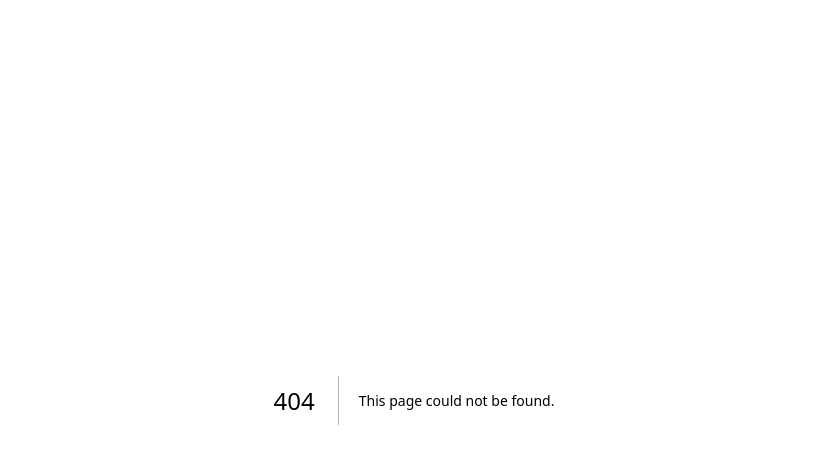
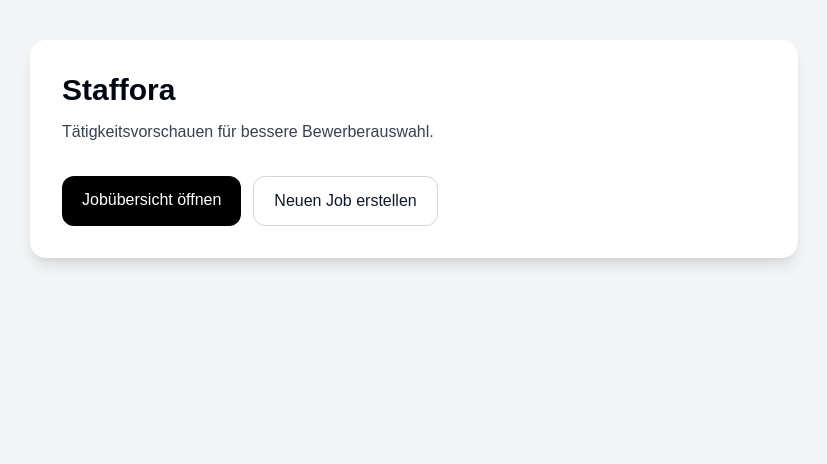
Before and after one commit to viktor780/Staffora, a Next.js app: page / in a window 1280 px wide. Before the commit this address had no page. Shown: the top 464 px of the page, without its empty margins (226-1053 px from the left). Built offline with nearby package versions, Linux system fonts and the light colour scheme.

Commit message:
Fix homepage module

```diff
--- /dev/null
+++ b/app/page.tsx
@@ -0,0 +1,31 @@
+export default function HomePage() {
+  return (
+    <main className="min-h-screen bg-gray-100 p-4 md:p-10">
+      <div className="mx-auto max-w-3xl rounded-2xl bg-white p-6 shadow-lg md:p-8">
+        <h1 className="text-3xl font-bold text-gray-950">
+          Staffora
+        </h1>
+
+        <p className="mt-3 text-gray-700">
+          Tätigkeitsvorschauen für bessere Bewerberauswahl.
+        </p>
+
+        <div className="mt-8 flex flex-col gap-3 md:flex-row">
+          <a
+            href="/jobs"
+            className="rounded-xl bg-black px-5 py-3 text-center font-medium text-white transition hover:bg-gray-800"
+          >
+            Jobübersicht öffnen
+          </a>
+
+          <a
+            href="/jobs/new"
+            className="rounded-xl border border-gray-300 bg-white px-5 py-3 text-center font-medium text-gray-900 transition hover:bg-gray-100"
+          >
+            Neuen Job erstellen
+          </a>
+        </div>
+      </div>
+    </main>
+  );
+}
```
